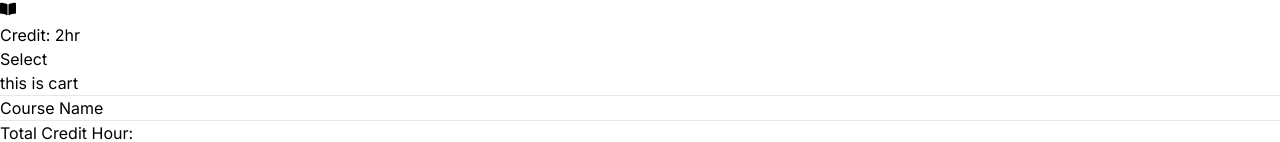
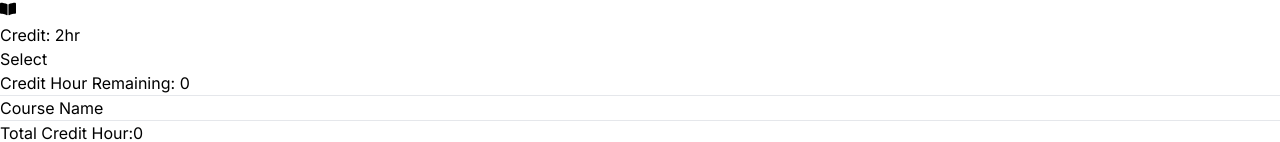
Before and after one commit to sadiaafrin67/course-website, a React (Vite) app: page / in a window 1280 px wide. Shown: the part 4165-4307 px from the top of the page. Built offline with nearby package versions, Linux system fonts and the light colour scheme.

Commit message:
add my reamaing credit

```diff
--- a/src/Components/Cart/Cart.jsx
+++ b/src/Components/Cart/Cart.jsx
@@ -2,11 +2,11 @@ import PropTypes from "prop-types";
 
 
 
-const Cart = ({ selectedCourse }) => {
+const Cart = ({ selectedCourse, remainingCredit, totalCredit}) => {
     // console.log(selectedCourse)
     return (
         <div className="bg-[#FFFFFF] border p-6">
-            <h2>this is cart</h2>
+            <h2 className="text-lg font-bold mb-5 text-[#2F80ED]">Credit Hour Remaining: {remainingCredit}</h2>
             <hr />
             <h4 className="text-lg font-bold mt-3 mb-5">Course Name</h4>
             {
@@ -17,11 +17,13 @@ const Cart = ({ selectedCourse }) => {
                 ))
             }
             <hr className="mt-5" />
-            <h4>Total Credit Hour:</h4>
+            <h4 className="text-sm font-medium mt-3 mb-5">Total Credit Hour:{totalCredit}</h4>
         </div>
     );
 };
 Cart.propTypes = {
-    selectedCourse: PropTypes.array.isRequired
+    selectedCourse: PropTypes.array.isRequired,
+    remainingCredit: PropTypes.number.isRequired,
+    totalCredit: PropTypes.number.isRequired
 }
 export default Cart;
--- a/src/Components/Home/Home.jsx
+++ b/src/Components/Home/Home.jsx
@@ -8,6 +8,8 @@ import swal from 'sweetalert';
 const Home = () => {
   const [allCourse, setAllCourse] = useState([]);
   const [selectedCourse, setSelectedCourse] = useState([]);
+  const [remainingCredit, setRemainingCredit] = useState(0);
+  const [totalCredit, setTotalCredit] = useState(0);
 //   console.log(allCourse);
 console.log(selectedCourse)
 
@@ -21,15 +23,22 @@ console.log(selectedCourse)
   const handleSelectCourse = (course) => {
     const newCourse = [...selectedCourse, course]
     const isExist = selectedCourse.find((item) => item.id == course.id);
-    let count = 0;
+    let count = course.credit;
 
     if(isExist) {
       return swal( "Oops!", "This course is already added!", "warning");
     }
     else{
 
+        selectedCourse.forEach((item) => {
+            count = count + item.credit
+        })
+        const totalRemainingCredit = 20 - count
 
-      setSelectedCourse(newCourse);
+
+        setTotalCredit(count)
+        setRemainingCredit(totalRemainingCredit)
+        setSelectedCourse(newCourse);
     }
 
 
@@ -100,7 +109,7 @@ console.log(selectedCourse)
 
         {/* cart */}
         <div className="cart ">
-          <Cart selectedCourse={selectedCourse}></Cart>
+          <Cart selectedCourse={selectedCourse} remainingCredit={remainingCredit} totalCredit={totalCredit}></Cart>
         </div>
       </div>
     </div>
```
